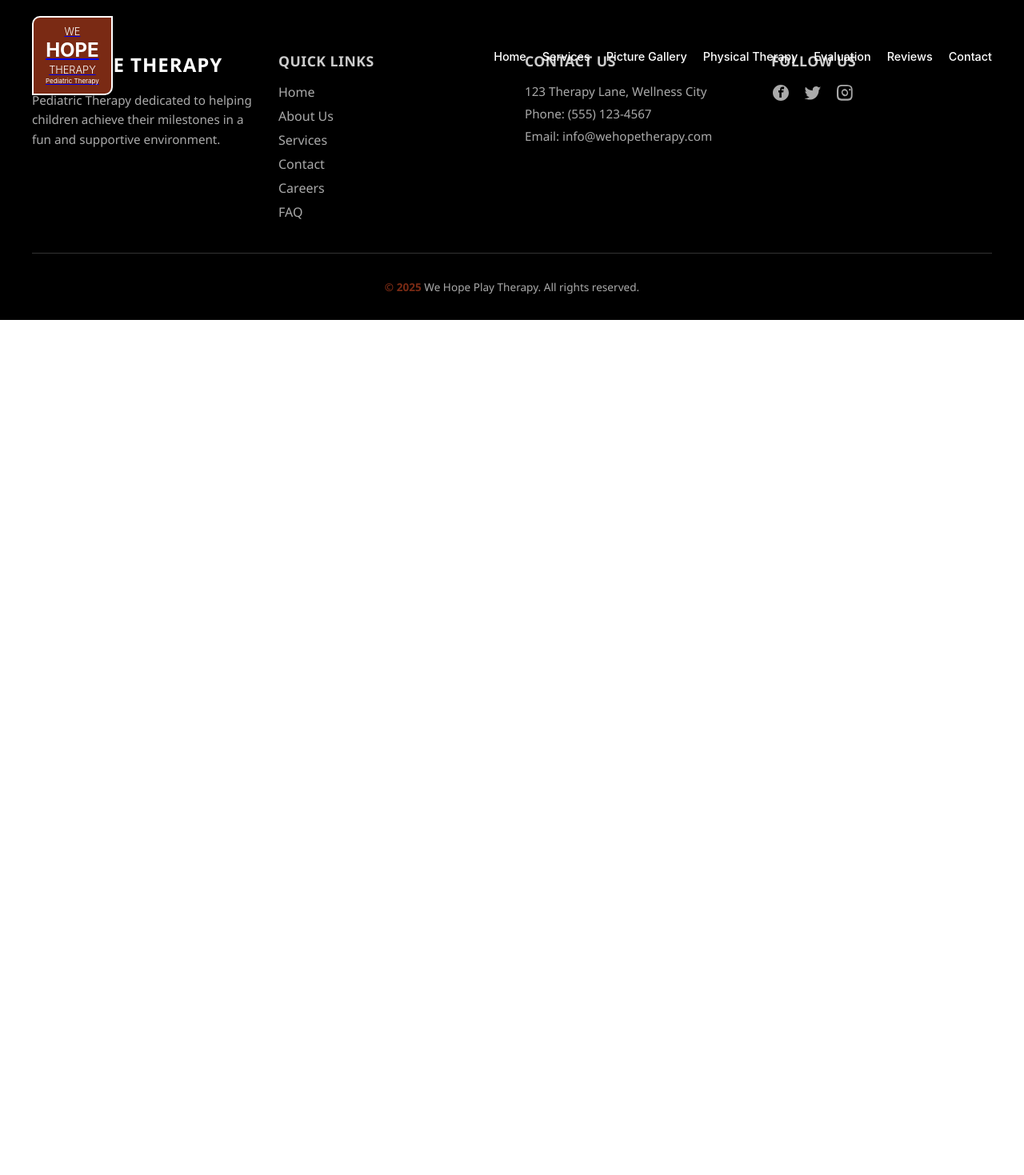
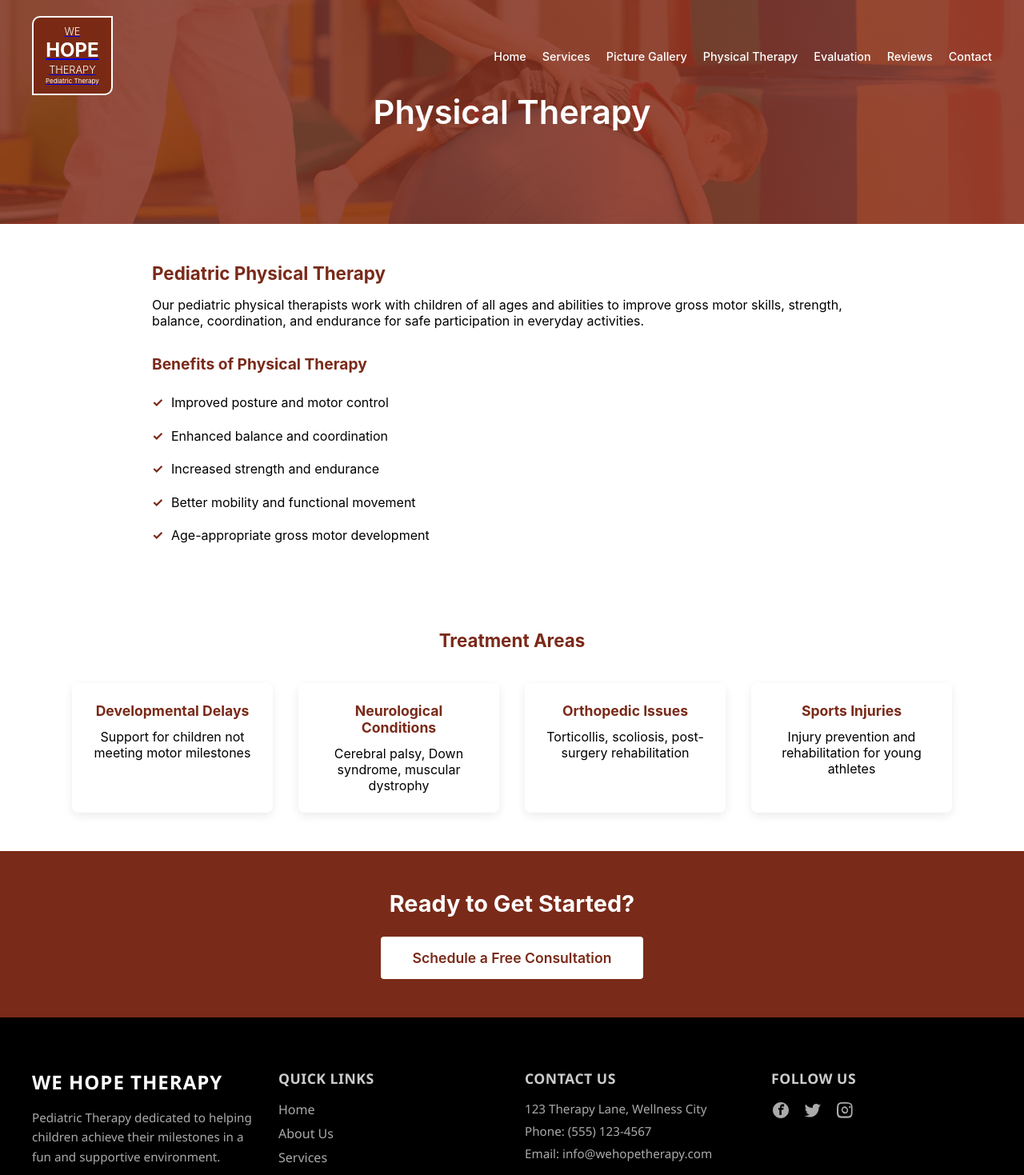
Before and after one commit to ShwetaBharati/gym, a React (Create React App) app: page /physical-therapy in a window 1280 px wide. Shown: the top 1469 px of the page at 80% size. Before the commit the page ends 800 px from the top, so only its background shows below. Built offline with nearby package versions, Linux system fonts and the light colour scheme.

Commit message:
create physical therapy  page

```diff
--- a/src/App.css
+++ b/src/App.css
@@ -557,7 +557,7 @@ code {
 .contact-hero {
   position: relative;
   height: 500px;
-   background-image: url("../src/images/banner-3.png");
+   background-image: url("../src/images/services-1.avif");
   background-size: cover;
   background-position: center;
   display: flex;
@@ -976,3 +976,148 @@ code {
   font-size: 2rem;
   cursor: pointer;
 }
+
+/* top physical therapy banner */
+.pt-hero {
+  position: relative;
+  height: 280px;
+  background-image: url("../src/images/banner-1.webp");
+  background-size: cover;
+  background-position: center;
+  display: flex;
+  align-items: center;
+  justify-content: center;
+}
+
+.pt-hero-overlay {
+  position: absolute;
+  inset: 0;
+  background: linear-gradient(135deg, rgba(122,42,25,0.8), rgba(139,48,29,0.9));
+}
+
+.pt-hero-title {
+  position: relative;
+  color: var(--white);
+  font-size: 2.6rem;
+  font-weight: 600;
+  text-align: center;
+}
+
+/* intro section */
+.pt-intro {
+  background-color: var(--white);
+  padding: 3rem 2rem;
+}
+
+.pt-intro-inner {
+  max-width: 900px;
+  margin: 0 auto;
+}
+
+.pt-intro-inner h2 {
+  font-size: 1.4rem;
+  color: var(--heading-color);
+  margin-bottom: 1rem;
+}
+
+.pt-intro-inner h3 {
+  font-size: 1.2rem;
+  color: var(--heading-color);
+  margin: 2rem 0 1rem;
+}
+
+.pt-benefits-list {
+  list-style: none;
+  padding-left: 0;
+  font-size: 1rem;
+  line-height: 1.6;
+}
+
+.pt-benefits-list li {
+  padding: 0.5rem 0;
+  padding-left: 1.5rem;
+  position: relative;
+}
+
+.pt-benefits-list li::before {
+  content: "✓";
+  color: var(--heading-color);
+  font-weight: bold;
+  position: absolute;
+  left: 0;
+}
+
+/* treatment areas */
+.pt-areas {
+  background-color: var(--light-bg);
+  padding: 3rem 2rem;
+}
+
+.pt-areas-inner {
+  max-width: 1100px;
+  margin: 0 auto;
+}
+
+.pt-areas h2 {
+  font-size: 1.4rem;
+  color: var(--heading-color);
+  text-align: center;
+  margin-bottom: 2.5rem;
+}
+
+.pt-areas-grid {
+  display: grid;
+  grid-template-columns: repeat(auto-fit, minmax(250px, 1fr));
+  gap: 2rem;
+}
+
+.pt-area-card {
+  background: var(--white);
+  padding: 1.5rem;
+  border-radius: 8px;
+  box-shadow: 0 4px 12px rgba(0,0,0,0.08);
+  text-align: center;
+}
+
+.pt-area-card h3 {
+  color: var(--heading-color);
+  margin-bottom: 0.75rem;
+  font-size: 1.1rem;
+}
+
+/* CTA */
+.pt-cta {
+  background-color: var(--heading-color);
+  padding: 3rem 2rem;
+  text-align: center;
+  color: var(--white);
+}
+
+.pt-cta h2 {
+  font-size: 1.8rem;
+  margin-bottom: 1.5rem;
+}
+
+.pt-cta-button {
+  display: inline-block;
+  background-color: var(--white);
+  color: var(--heading-color);
+  padding: 1rem 2.5rem;
+  text-decoration: none;
+  border-radius: 4px;
+  font-weight: 600;
+  font-size: 1.1rem;
+  transition: all 0.3s ease;
+}
+
+.pt-cta-button:hover {
+  background-color: var(--secondary-hover-color);
+  transform: translateY(-2px);
+}
+
+/* responsive */
+@media (max-width: 768px) {
+  .pt-areas-grid {
+    grid-template-columns: 1fr;
+  }
+}
--- a/src/App.js
+++ b/src/App.js
@@ -12,6 +12,7 @@ import ContactPage from "./components/pages/ContactPage";
 import AboutPage from "./components/pages/AboutPage";
 import ServicesPage from "./components/pages/ServicesPage";
 import GalleryPage from "./components/pages/GalleryPage";
+import PhysicalTherapyPage from "./components/pages/PhysicalTherapyPage";
 
 function App() {
   return (
@@ -32,6 +33,7 @@ function App() {
             <Route path="/about" element={<AboutPage />} />
             <Route path="/services" element={<ServicesPage />} />
             <Route path="/gallery" element={<GalleryPage />} />
+            <Route path="/physical-therapy" element={<PhysicalTherapyPage />} />
             <Route path="/contact" element={<ContactPage />} />
           </Routes>
         </main>
--- /dev/null
+++ b/src/components/pages/PhysicalTherapyPage.jsx
@@ -0,0 +1,70 @@
+import React from "react";
+import "./../../App.css";
+
+const PhysicalTherapyPage = () => {
+  return (
+    <div className="physical-therapy-page">
+
+      {/* top banner */}
+      <section className="pt-hero">
+        <div className="pt-hero-overlay" />
+        <h1 className="pt-hero-title">Physical Therapy</h1>
+      </section>
+
+      {/* intro + benefits */}
+      <section className="pt-intro">
+        <div className="pt-intro-inner">
+          <h2>Pediatric Physical Therapy</h2>
+          <p>
+            Our pediatric physical therapists work with children of all ages and
+            abilities to improve gross motor skills, strength, balance, coordination,
+            and endurance for safe participation in everyday activities.
+          </p>
+
+          <h3>Benefits of Physical Therapy</h3>
+          <ul className="pt-benefits-list">
+            <li>Improved posture and motor control</li>
+            <li>Enhanced balance and coordination</li>
+            <li>Increased strength and endurance</li>
+            <li>Better mobility and functional movement</li>
+            <li>Age-appropriate gross motor development</li>
+          </ul>
+        </div>
+      </section>
+
+      {/* treatment areas */}
+      <section className="pt-areas">
+        <div className="pt-areas-inner">
+          <h2>Treatment Areas</h2>
+
+          <div className="pt-areas-grid">
+            <div className="pt-area-card">
+              <h3>Developmental Delays</h3>
+              <p>Support for children not meeting motor milestones</p>
+            </div>
+            <div className="pt-area-card">
+              <h3>Neurological Conditions</h3>
+              <p>Cerebral palsy, Down syndrome, muscular dystrophy</p>
+            </div>
+            <div className="pt-area-card">
+              <h3>Orthopedic Issues</h3>
+              <p>Torticollis, scoliosis, post-surgery rehabilitation</p>
+            </div>
+            <div className="pt-area-card">
+              <h3>Sports Injuries</h3>
+              <p>Injury prevention and rehabilitation for young athletes</p>
+            </div>
+          </div>
+        </div>
+      </section>
+
+      {/* CTA */}
+      <section className="pt-cta">
+        <h2>Ready to Get Started?</h2>
+        <a href="/contact" className="pt-cta-button">Schedule a Free Consultation</a>
+      </section>
+    </div>
+  );
+};
+
+export default PhysicalTherapyPage;
```
